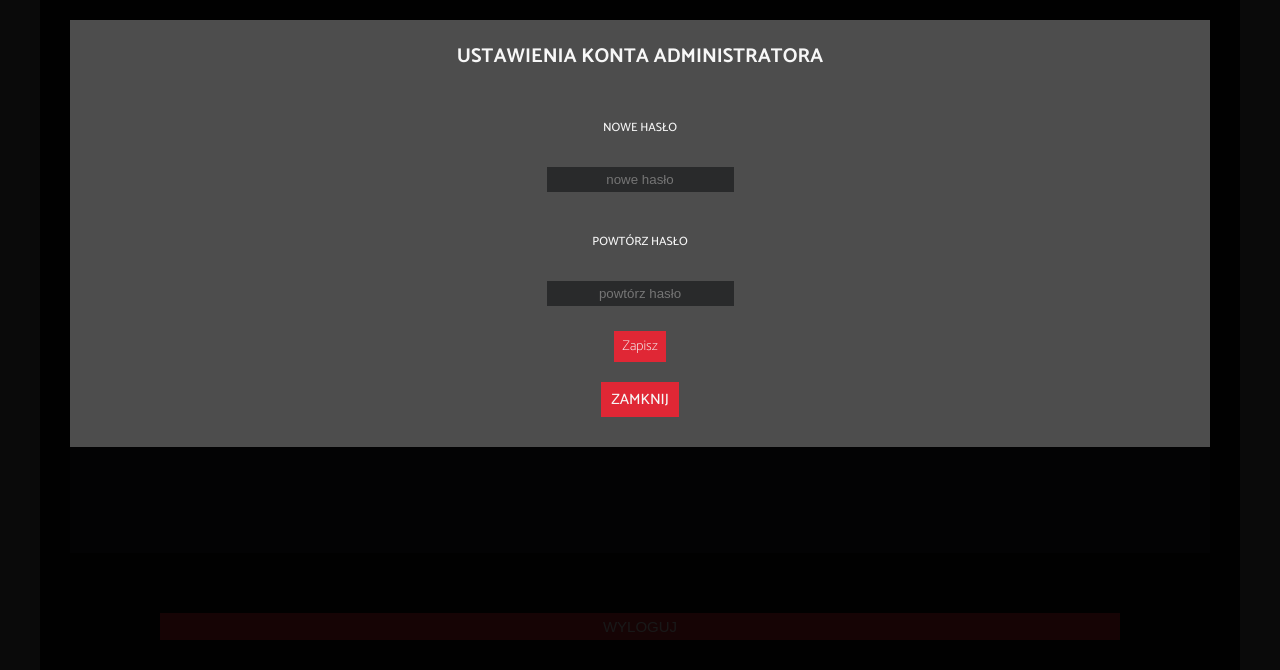
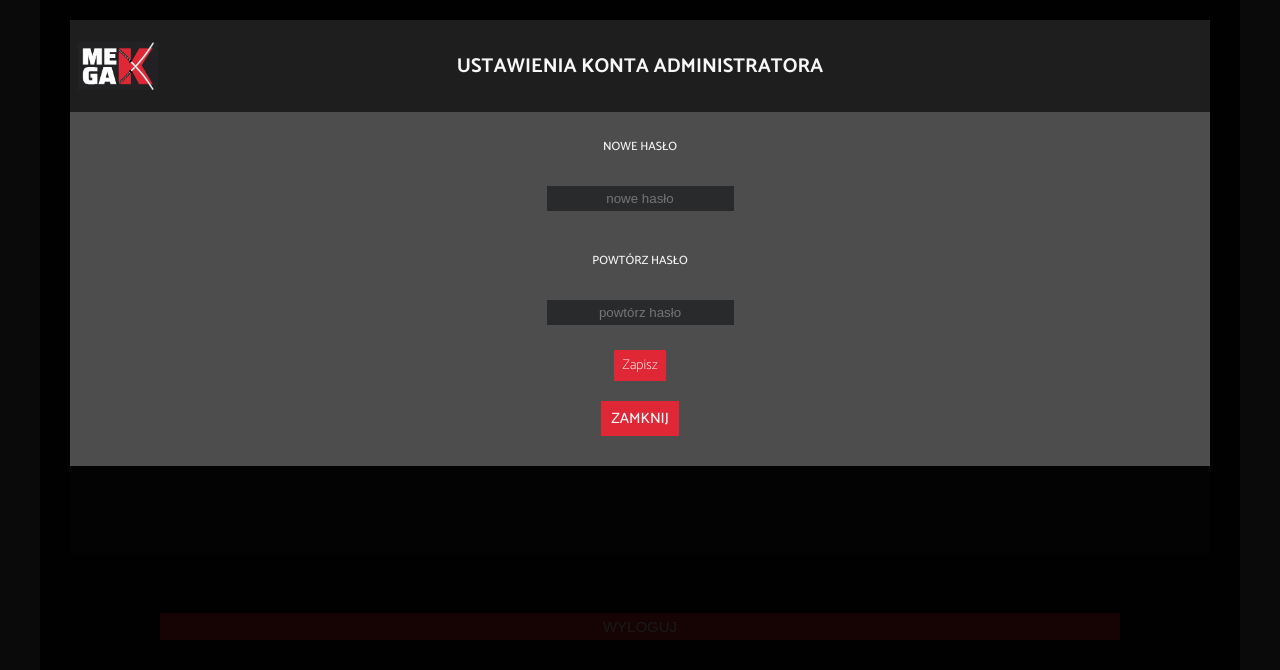
Before and after one commit to Konrad123456/megak-head-hunter-fe, a React (Create React App) app: page /admin in a window 1280 px wide. Both pictures are taken after a click on the button "USTAWIENIA". Shown: the top 670 px of the page. Built offline with nearby package versions, Linux system fonts and the light colour scheme.

Commit message:
added megaK logo to modal views

```diff
--- a/src/pages/AdminViewPage/AdminViewPage.tsx
+++ b/src/pages/AdminViewPage/AdminViewPage.tsx
@@ -43,25 +43,37 @@ export const AdminViewPage = () => {
                         <Logo/>
                     </div>
                     <h2>{staticText.adminPage.adminPanel}</h2>
-                    <button onClick={handleButtons} id={'settings'} className={'btn'}>{staticText.adminPage.settings}</button>
+                    <button onClick={handleButtons} id={'settings'}
+                            className={'btn'}>{staticText.adminPage.settings}</button>
                 </header>
                 <nav className={'admin-view__navigation'}>
                     <div className={'admin-view__navigation-buttons'}>
-                        <button id={'addHr'} onClick={handleButtons} className={'btn'}>{staticText.adminPage.addHr}</button>
-                        <button id={'addStudents'} onClick={handleButtons} className={'btn'}>{staticText.adminPage.importStudents}</button>
+                        <button id={'addHr'} onClick={handleButtons}
+                                className={'btn'}>{staticText.adminPage.addHr}</button>
+                        <button id={'addStudents'} onClick={handleButtons}
+                                className={'btn'}>{staticText.adminPage.importStudents}</button>
                     </div>
                 </nav>
                 {switches.modalOn ? <div className={'admin-view__modal'}></div> : null}
                 {switches.addHr ? <div className={'admin-view__modal-form'}>
-                    <h3>{staticText.adminPage.singleHrForm}</h3>
+                    <div className="admin-view__logo">
+                        <Logo/>
+                        <h3>{staticText.adminPage.singleHrForm}
+                        </h3></div>
                     <AdminViewFormHrAdd handleModalExit={handleModalExit}/>
                 </div> : null}
                 {switches.addStudents ? <div className={'admin-view__modal-form'}>
-                    <h3>{staticText.adminPage.importStudentsFromFile}</h3>
+                    <div className="admin-view__logo">
+                        <Logo/>
+                        <h3>{staticText.adminPage.importStudentsFromFile}
+                        </h3></div>
                     <AdminViewFormStudentsAdd handleModalExit={handleModalExit}/>
                 </div> : null}
                 {switches.settings ? <div className={'admin-view__modal-form'}>
-                    <h3>{staticText.adminPage.adminSettings}</h3>
+                    <div className="admin-view__logo">
+                        <Logo/>
+                        <h3>{staticText.adminPage.adminSettings}
+                        </h3></div>
                     <AdminViewPasswordChangeForm handleModalExit={handleModalExit}/>
                 </div> : null}
                 <button className={'admin-view__go-back-button btn'}>{staticText.navigation.logout}</button>
--- a/src/pages/AdminViewPage/_AdminViewPage.scss
+++ b/src/pages/AdminViewPage/_AdminViewPage.scss
@@ -5,9 +5,7 @@
   min-height: 100vh;
   background-color: #0a0a0a;
 }
-
 .admin-view {
-
   &__logo {
     display: flex;
     align-items: center;
@@ -16,24 +14,24 @@
     width: 100%;
     background-color: $color-blackish-one;
     padding: 8px;
-
+    .logo{
+      width: 80px;
+      display: flex;
+      justify-content: center;
+      align-items: center;
+    }
     h3 {
-      width: 100%;
       text-align: center;
-
     }
-
-    .logo__image {
+    .logo__image,img {
       width: 80px;
     }
   }
-
   &__form {
     display: flex;
     flex-direction: column;
     align-items: center;
     margin: 10px auto;
-
     .input-box {
       display: flex;
       flex-direction: column;
@@ -41,29 +39,24 @@
       align-items: center;
       margin: 15px auto;
     }
-
-
     p, div.error, label {
       text-align: center;
       font-size: $font-size-small;
       text-transform: uppercase;
       margin-bottom: 20px;
     }
-
     div.error {
       color: $color-redish-primary;
       padding: 8px;
       background-color: rgba(0, 0, 0, 0.5);
       font-size: $font-size-small;
     }
-
     input {
       margin: 10px auto;
       padding: 5px;
       text-align: center;
       background-color: $color-blackish-three;
       color: $color-greyish-two;
-
 
       &::file-selector-button {
         background-color: $color-redish-four;
@@ -73,15 +66,9 @@
         border: none;
         color: $color-greyish-five;
         text-transform: uppercase;
-
-
       }
-
     }
-
-
   }
-
   &__modal-form {
     position: absolute;
     z-index: 3;
@@ -91,22 +78,16 @@
     width: 95%;
     background-color: $color-greyish-primary;
     overflow: hidden;
-
     h3 {
       font-size: $font-size-large;
       text-align: center;
       text-transform: uppercase;
       padding: 20px;
-      //background-color: $color-blackish-one;
     }
-
     .btn.modal {
       margin: 20px auto;
     }
-
-
   }
-
   &__modal {
     position: absolute;
     top: 0;
@@ -116,7 +97,6 @@
     z-index: 2;
     background-color: rgba(0, 0, 0, 0.9);
   }
-
   .btn {
     background-color: $color-redish-four;
     padding: 5px 10px;
@@ -131,7 +111,6 @@
   .btn:hover {
     filter: brightness(80%);
   }
-
   position: relative;
   z-index: 1;
   min-height: 80vh;
@@ -140,7 +119,6 @@
   justify-content: space-around;
   align-items: center;
   margin: 0 auto;
-
 
   &__header {
     display: flex;
@@ -152,7 +130,6 @@
     background-color: $color-blackish-primary;
     margin: 25px auto;
 
-
     h2 {
       text-align: center;
       text-transform: uppercase;
@@ -161,29 +138,19 @@
       font-size: $font-size-Xlarge;
       padding: 20px 10px;
     }
-
     button {
-
       margin-bottom: 20px;
       width: 80%;
-
     }
-
   }
-
   &__header-picture {
     overflow: hidden;
     width: 40%;
-    margin-left: 20px;
-
     img {
       width: 100%;
     }
   }
-
-
 }
-
 .admin-view__navigation {
   display: flex;
   flex-direction: column;
@@ -208,61 +175,48 @@
       cursor: pointer;
       border: none;
       color: $color-greyish-five;
-
     }
   }
 }
-
 .admin-view__go-back-button {
   display: block;
   width: 80%;
   margin-top: 60px;
-
 }
-
 @media (min-width: 653px) {
   .admin-view__go-back-button {
     font-size: $font-size-medium;
-
   }
-
-
   .admin-view {
     &__form {
       margin: 10px auto;
     }
-
     &__header {
       flex-direction: row;
       align-items: center;
-
+      div.logo {
+        width: 80px;
+      }
       h2 {
         font-size: $font-size-Xlarge;
       }
-
       button {
         font-size: $font-size-medium;
       }
-
       button.btn {
         padding: 8px 16px;
         margin-right: 20px;
         margin-bottom: 0;
         width: auto;
       }
-
       &__form {
         margin: 10px auto;
       }
-
     }
-
     &__header-picture {
       width: 20%;
     }
-
   }
-
   .admin-view__navigation {
     flex-grow: 2;
     background-color: $color-blackish-primary;
@@ -278,16 +232,12 @@
 
         font-size: $font-size-medium;
         padding: 8px 16px;
-
-
       }
-
       button {
         font-size: $font-size-medium;
       }
     }
   }
-
 }
 
 @media (min-width: 1024px) {
@@ -301,65 +251,49 @@
       width: 100%;
       flex-wrap: nowrap;
 
-      h3 {
-        width: 80%;
-        margin-left: 20px;
+      h3{
+        width: 100%;
+        margin-right: 80px;
       }
 
       .logo__image {
         width: 80px;
       }
     }
-
-
     &__header {
-
-
       h2 {
         font-size: $font-size-XXlarge;
         background: none;
       }
-
       button {
         font-size: $font-size-medium;
       }
-
       button.btn {
         padding: 8px 16px;
         margin-right: 20px;
         margin-bottom: 0;
         width: auto;
       }
-
-
     }
-
     &__header-picture {
       width: 14%;
       margin-left: 20px;
     }
   }
-
   .admin-view__navigation {
     display: flex;
     flex-direction: row;
     align-items: center;
     justify-content: center;
-
-
     &-buttons {
       width: 100%;
       display: flex;
       flex-direction: row;
       align-items: center;
-
-
       button {
         width: 40%;
         font-size: $font-size-medium;
         padding: 8px 16px;
-
-
       }
     }
   }
```
